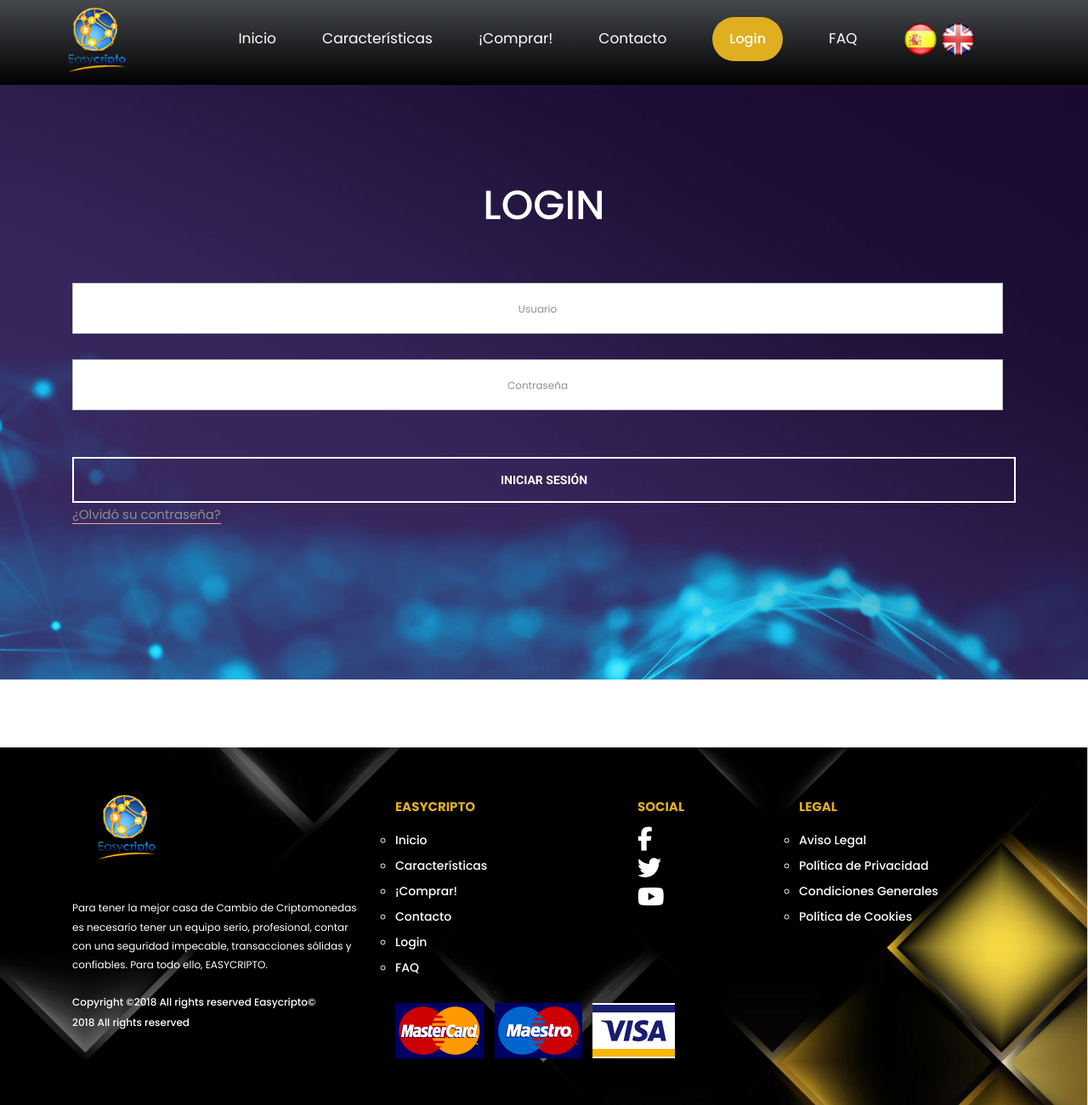
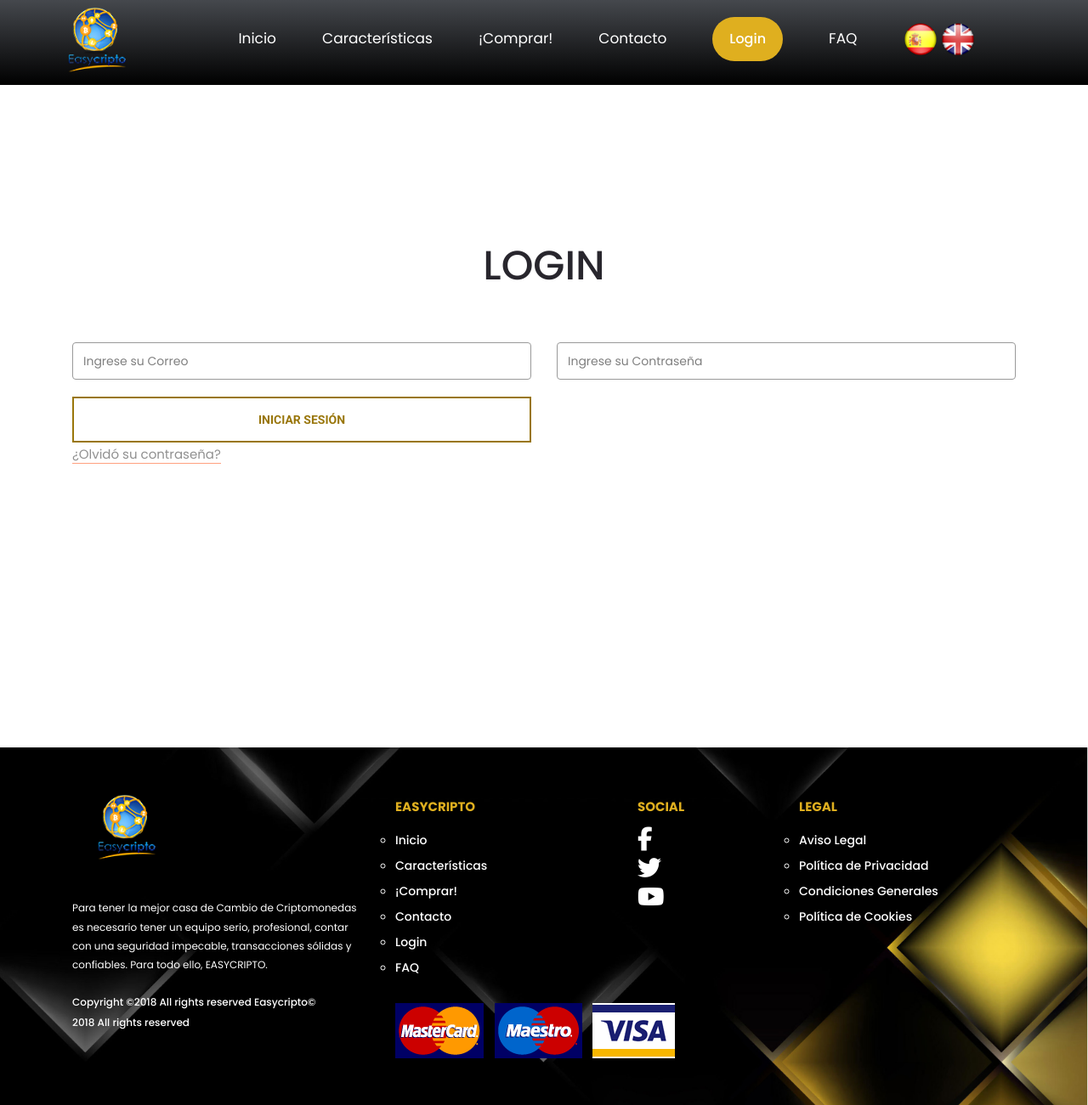
Before and after one commit to RolandoContreras/cryptostore, a CodeIgniter app: page /cryptostore/login in a window 1280 px wide. Shown: the whole page at 85% size. Run offline with CodeIgniter, Linux system fonts and the light colour scheme; some libraries are stand-ins or nearby versions.

Commit message:
changes on diseño frontal

```diff
--- a/application/views/login.php
+++ b/application/views/login.php
@@ -65,20 +65,14 @@
 	</div>
 	<!-- Home -->
 	<div class="home">
-		<div class="home_background_container prlx_parent">
-			<div class="home_background prlx" style="background-image:url(https://technext.github.io/rango/images/slider_background.jpg)"></div>
-		</div>
-		<!-- Hero Slider -->
 		<div class="hero_slider_container">
-			<!-- Slider -->
 			<div class="owl-carousel owl-theme hero_slider">
-				<!-- Slider Item -->
 				<div class="hero_slider_item item_1 d-flex flex-column align-items-center justify-content-center">
 					<div class="container" >
                                             <div class="row contact_row">
                                                 <div class="col text-center">
                                                     <div class="section_title">
-                                                        <h1 style="color:#FFF;">LOGIN</h1>
+                                                        <h1>LOGIN</h1>
                                                     </div>
                                                 </div>
                                                 <div class="col-lg-12">
@@ -87,13 +81,25 @@
                                                         <div class="reply_form_container">
                                                             <!-- Reply Form -->
                                                             <form method="post" id="form-login">
-                                                                <div>
-                                                                    <input id="reply_form_name" class="input_field reply_form_name_login" placeholder="Usuario" required="required" data-error="Username is required." type="text"><br/><br/>
-                                                                    <input id="reply_form_email" class="input_field reply_form_name_login" placeholder="Contraseña" required="required" data-error="Password is required." type="password">
-                                                                </div>
-                                                                <div>
-                                                                    <button id="reply_form_submit" type="submit" class="reply_submit_btn login trans_300 " value="Submit">INICIAR SESIÓN</button>
-                                                                    <p><a href="<?php echo site_url().'forgot';?>">¿Olvidó su contraseña?</a></p>
+                                                                    <div class="row">
+                                                                        <div class="col-xs-6 col-md-6">
+                                                                            <div class="wow bounceInLeft animated animated">
+                                                                                <input class="form-control form-control-2" id="reply_form_name" placeholder="Ingrese su Correo" type="text">
+                                                                            </div>
+                                                                        </div>
+                                                                        <div class="col-xs-6 col-md-6">
+                                                                            <div class="wow bounceInLeft animated animated">
+                                                                                <input class="form-control form-control-2" id="reply_form_email" placeholder="Ingrese su Contraseña" type="text">
+                                                                            </div>
+                                                                        </div>
+                                                                    </div>
+                                                                <div class="row margintop20">
+                                                                    <div class="col-xs-6 col-md-6">
+                                                                            <div class="wow bounceInLeft animated animated">
+                                                                                  <button id="reply_form_submit" type="submit" class="submit_btn_comprar trans_300" value="Submit">INICIAR SESIÓN</button>
+                                                                                    <p><a href="<?php echo site_url().'forgot';?>">¿Olvidó su contraseña?</a></p>
+                                                                            </div>
+                                                                        </div>
                                                                 </div>
                                                                 <div id="alert_message"></div>
                                                             </form>
--- a/application/views/nav2.php
+++ b/application/views/nav2.php
@@ -8,6 +8,7 @@
 
     $url = explode("/",uri_string());
     $nav = $url[0];
+
     switch ($nav) {
         case 'home':
             $active_home = "active";
@@ -23,6 +24,9 @@
             break;
         case 'contact':
             $active_contact = "active";
+            break;
+        case 'forgot':
+            $active_login = "active";
             break;
         default:
             $active_home = "active";
--- a/static/page_front/css/contact_style.css
+++ b/static/page_front/css/contact_style.css
@@ -426,6 +426,10 @@
 	transition: all 200ms ease;
 
 }
+.footer_col ul li a:hover
+{
+       color: #ae841a !important;
+}
 .redes{
     color: #000 !important;
 }
@@ -591,9 +595,9 @@
 .submit_btn_comprar {
     height: 54px;
     width: 100%;
-    color: #452b78 !important;
+    color: #99760a !important;
     text-align: center;
-    border: solid 2px #452b78;
+    border: solid 2px #99760a;
     background: transparent;
     font-family: 'Roboto', sans-serif;
     font-size: 14px;
@@ -608,8 +612,8 @@
     color: #fff !important;
     width: 100%;
     text-align: center;
-    border: solid 2px #452b78;
-    background: #452b78;
+    border: solid 2px #99760a;
+    background: #99760a;
     font-family: 'Roboto', sans-serif;
     font-size: 14px;
     font-weight: 700;
--- a/static/page_front/css/main_styles.css
+++ b/static/page_front/css/main_styles.css
@@ -2080,11 +2080,11 @@ filter: progid:DXImageTransform.Microsoft.gradient( startColorstr='#3399cc', end
 }
 
 .bloqueGris {
-    background: -webkit-linear-gradient(to left, #7873ed, #a865e1);
-    background: -webkit-linear-gradient(right, #7873ed, #a865e1);
-    background: -webkit-gradient(linear, right top, left top, from(#7873ed), to(#a865e1));
-    background: -o-linear-gradient(right, #7873ed, #a865e1);
-    background: linear-gradient(to left, #7873ed, #a865e1);
+    background: -webkit-linear-gradient(to left, #efb810, #ae841a);
+    background: -webkit-linear-gradient(right, #efb810, #ae841a);
+    background: -webkit-gradient(linear, right top, left top, from(#efb810), to(#ae841a));
+    background: -o-linear-gradient(right, #efb810, #ae841a);
+    background: linear-gradient(to left, #efb810, #ae841a);
     -webkit-box-shadow: none;
     box-shadow: none;
     border-radius: 6px;
@@ -2154,7 +2154,7 @@ filter: progid:DXImageTransform.Microsoft.gradient( startColorstr='#3399cc', end
 .faq { color: #452b78;}
 .faq dl { padding-top: 53px;}
 .faq dt { padding-left: 60px; font-size: 18px; line-height:26px; font-weight: 300; margin-top: 45px; position: relative;}
-.faq dt a { color: #452b78; text-decoration: none}
+.faq dt a { color: #000; text-decoration: none}
 .faq dt:before {content: ''; position: absolute; left: 0; top: 0;}
 .faq dd { display: none; margin: 21px 30px 0 60px; font-size: 14px; line-height: 24px; color: #9e99b5;}
 .faq dd a {color: #452b78;}
--- a/static/page_front/js/bank.js
+++ b/static/page_front/js/bank.js
@@ -9,7 +9,7 @@ function validate(){
 
     if(wallet == ""){
         document.getElementById("message_wallet").style.display = "block";
-        $("#name").focus();
+        $("#wallet").focus();
     }else if(phone == ""){
         document.getElementById("message_phone").style.display = "block";
         $("#phone").focus();
```
Also changed, not shown: application/views/bank.php (+4 -8 lines), application/views/forgot.php (+52 -19 lines).
